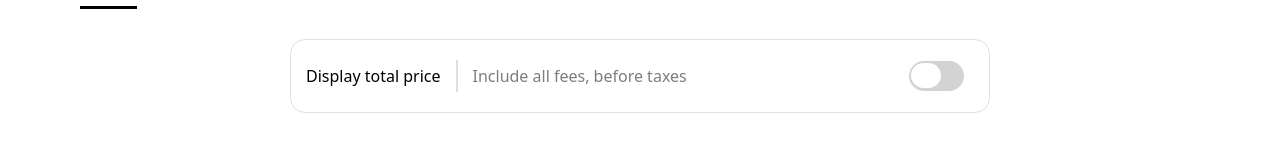
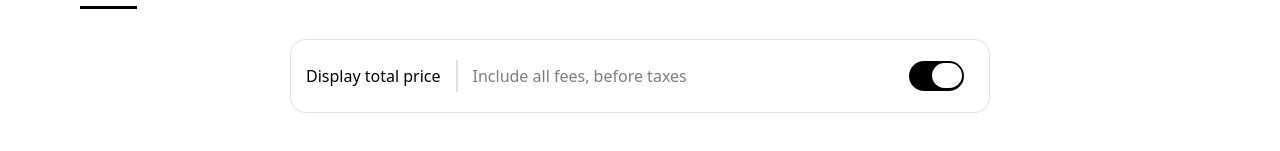
Before and after one commit to KD3805/CSS-Bootcamp, a plain HTML site: page CSS Bootcamp/Day - 3 (Flex-box)/index.html in a window 1280 px wide. In both pictures the pointer is over the element 936 px from the left and 241 px from the top of the page. Shown: the part 165-316 px from the top of the page. Drawn offline with Linux system fonts and the light colour scheme.

Commit message:
Update style.css

```diff
--- a/CSS Bootcamp/Day - 3 (Flex-box)/style/style.css
+++ b/CSS Bootcamp/Day - 3 (Flex-box)/style/style.css
@@ -224,6 +224,11 @@
     border-radius: 60px;
 }
 
+.slider:hover{
+    background-color: black;
+    padding-left: 21px;
+}
+
 /* --main-content-- */
 
 .main-content{
```
